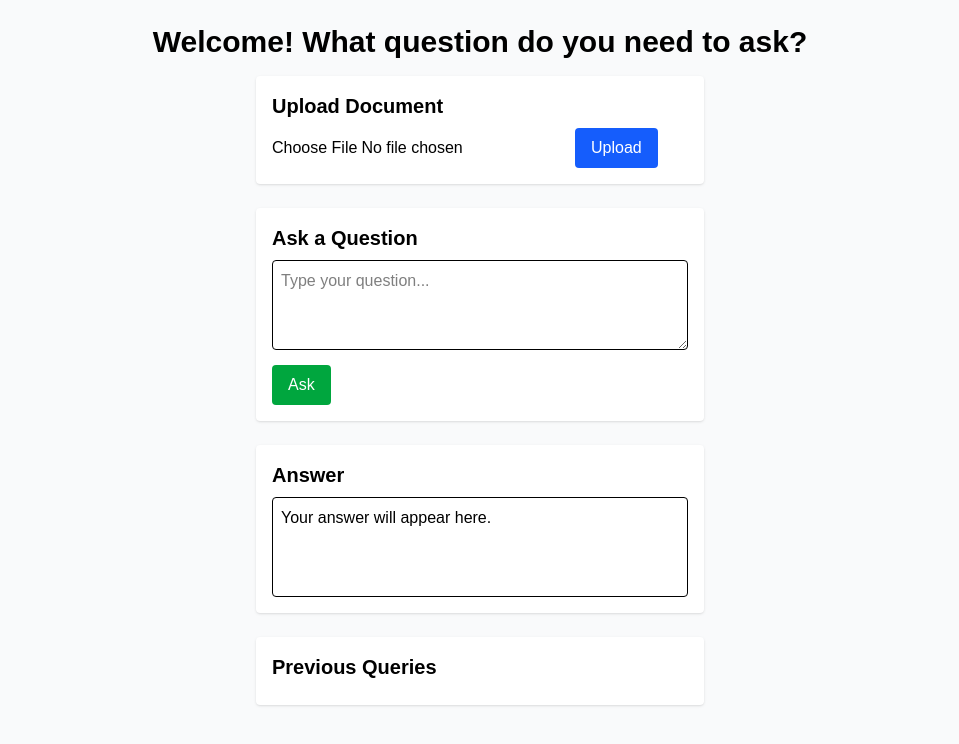
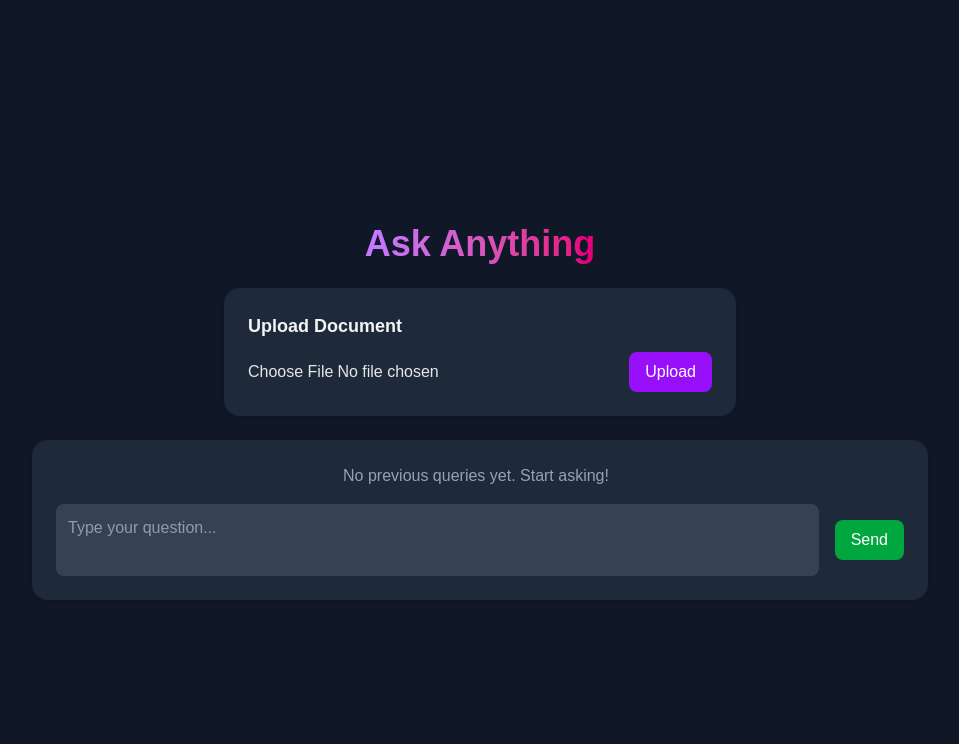
Before and after one commit to Sahilpatil135/Intelligent-Query-Retrieval-System, a Next.js app in the folder client/: page / in a window 1280 px wide. Shown: the top 744 px of the page, without its empty margins (160-1119 px from the left). Built offline with nearby package versions, Linux system fonts and the light colour scheme.

Commit message:
Frontend Done

```diff
--- a/client/src/app/page.tsx
+++ b/client/src/app/page.tsx
@@ -7,9 +7,11 @@ export default function Home() {
   const [file, setFile] = useState<File | null>(null);
   const [query, setQuery] = useState("");
   const [answer, setAnswer] = useState("");
-  const [previousQueries, setPreviousQueries] = useState<{q: string, a: string}[]>([]);
+  const [previousQueries, setPreviousQueries] = useState<{ q: string, a: string }[]>([]);
   const [loading, setLoading] = useState(false);
   const [uploadStatus, setUploadStatus] = useState("");
+  const [references, setReferences] = useState<{ doc_name: string; page?: number }[]>([]);
+
 
   const handleFileChange = (e: React.ChangeEvent<HTMLInputElement>) => {
     if (e.target.files && e.target.files.length > 0) {
@@ -46,70 +48,120 @@ export default function Home() {
         top_k: 3,
       });
       setAnswer(res.data.answer);
+      setReferences(res.data.references || []);
       setPreviousQueries([{ q: query, a: res.data.answer }, ...previousQueries]);
+      console.log(res.data);
     } catch (err) {
       console.error(err);
       setAnswer("Error retrieving answer");
+      setReferences([]);
     }
     setLoading(false);
   };
 
+  const hasHistory = previousQueries.length > 0 || answer;
+
   return (
-    <div className="min-h-screen bg-gray-50 flex flex-col items-center p-6">
-      <h1 className="text-3xl font-bold mb-4">Welcome! What question do you need to ask?</h1>
+    <div
+      className={`min-h-screen bg-gray-900 text-gray-100 flex flex-col items-center px-4 transition-all ${hasHistory ? "justify-start pt-8" : "justify-center"
+        }`}
+    >
+      {/* Header */}
+      <h1 className="text-4xl font-bold mt-6 mb-6 text-center bg-gradient-to-r from-purple-400 to-pink-600 bg-clip-text text-transparent">
+        Ask Anything
+      </h1>
 
       {/* Upload Section */}
-      <div className="w-full max-w-md bg-white shadow rounded p-4 mb-6">
-        <h2 className="text-xl font-semibold mb-2">Upload Document</h2>
-        <input type="file" accept=".pdf,.docx" onChange={handleFileChange} className="mb-2" />
+      <div className="w-full max-w-lg bg-gray-800 rounded-2xl shadow p-6 mb-6">
+        <h2 className="text-lg font-semibold mb-3">Upload Document</h2>
+        <div className="flex items-center justify-between">
+          <input
+            type="file"
+            accept=".pdf,.docx"
+            onChange={handleFileChange}
+            className="text-gray-200"
+          />
           <button
             onClick={handleUpload}
-          className="bg-blue-600 text-white px-4 py-2 rounded hover:bg-blue-700"
+            className="bg-purple-600 hover:bg-purple-700 px-4 py-2 rounded-lg text-white"
           >
             Upload
           </button>
-        {uploadStatus && <p className="text-sm mt-2">{uploadStatus}</p>}
+        </div>
+        {uploadStatus && (
+          <p className="text-sm text-gray-300 mt-2">{uploadStatus}</p>
+        )}
       </div>
 
-      {/* Query Section */}
-      <div className="w-full max-w-md bg-white shadow rounded p-4 mb-6">
-        <h2 className="text-xl font-semibold mb-2">Ask a Question</h2>
+      {/* Chat Section */}
+      <div className="w-full max-w-4xl bg-gray-800 rounded-2xl shadow p-6 flex flex-col space-y-4">
+        {/* Previous Queries */}
+        <div className="flex-1 overflow-y-auto max-h-96 space-y-4 pr-2">
+          {previousQueries.length === 0 && (
+            <p className="text-center text-gray-400">
+              No previous queries yet. Start asking!
+            </p>
+          )}
+          {previousQueries.map((item, idx) => (
+            <div key={idx} className="space-y-2">
+              <div className="bg-gray-700 rounded-lg p-3">
+                <p className="font-semibold text-purple-300">You:</p>
+                <p>{item.q}</p>
+              </div>
+              <div className="bg-gray-700 rounded-lg p-3">
+                <p className="font-semibold text-green-300">AI:</p>
+                <p>{item.a}</p>
+              </div>
+            </div>
+          ))}
+        </div>
+
+        {/* Input Box */}
+        <div className="flex items-center space-x-4">
           <textarea
             value={query}
             onChange={(e) => setQuery(e.target.value)}
             placeholder="Type your question..."
-          className="w-full border rounded p-2 mb-2"
-          rows={3}
+            className="flex-1 bg-gray-700 rounded-lg p-3 text-gray-100 focus:outline-none resize-none"
+            rows={2}
           />
           <button
             onClick={handleQuery}
             disabled={loading}
-          className="bg-green-600 text-white px-4 py-2 rounded hover:bg-green-700 disabled:bg-gray-400"
+            className="bg-green-600 hover:bg-green-700 px-4 py-2 rounded-lg disabled:bg-gray-500 text-white"
           >
-          {loading ? "Loading..." : "Ask"}
+            {loading ? "..." : "Send"}
           </button>
-      </div>
-
-      {/* Answer Section */}
-      <div className="w-full max-w-md bg-white shadow rounded p-4 mb-6">
-        <h2 className="text-xl font-semibold mb-2">Answer</h2>
-        <div className="min-h-[100px] border rounded p-2">
-          {answer ? answer : "Your answer will appear here."}
         </div>
       </div>
 
-      {/* Previous Queries */}
-      <div className="w-full max-w-md bg-white shadow rounded p-4 overflow-y-auto max-h-64">
-        <h2 className="text-xl font-semibold mb-2">Previous Queries</h2>
-        <div className="space-y-2">
-          {previousQueries.map((item, idx) => (
-            <div key={idx} className="p-2 border rounded">
-              <p className="font-semibold">Q: {item.q}</p>
-              <p className="text-gray-700">A: {item.a}</p>
+      {/* Latest Answer */}
+      {answer && (
+        <div className="w-full max-w-2xl bg-gray-800 rounded-2xl shadow p-6 mt-6">
+          <h2 className="text-lg font-semibold mb-3">Latest Answer</h2>
+          {/* <div className="bg-gray-700 rounded-lg p-4">{answer}</div> */}
+
+          {/* Render Markdown/HTML answer */}
+          <div
+            className="prose prose-invert max-w-none bg-gray-700 rounded-lg p-4"
+            dangerouslySetInnerHTML={{ __html: answer }}
+          />
+
+          {/* Show references */}
+          {references.length > 0 && (
+            <div className="mt-4 text-sm text-gray-400">
+              <p className="font-semibold">Sources:</p>
+              <ul className="list-disc list-inside">
+                {references.map((ref, idx) => (
+                  <li key={idx}>
+                    {ref.doc_name} {ref.page && `(page ${ref.page})`}
+                  </li>
+                ))}
+              </ul>
             </div>
-          ))}
+          )}
         </div>
-      </div>
+      )}
     </div>
   );
 }
```
Also changed, not shown: 1 other file (tests, documents, lock files or other folders). Lines whose indentation alone changed are shown as unchanged.
